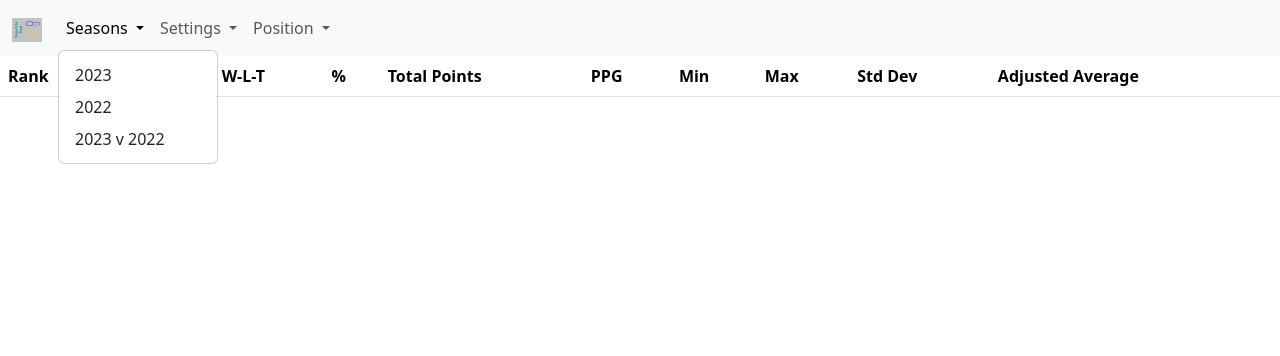
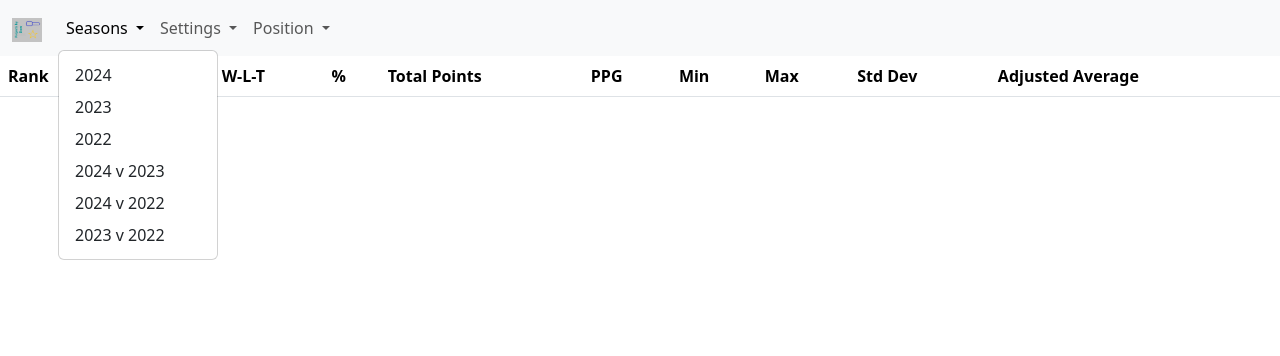
Before and after one commit to DomShawhan/DomWebsite, a Node server app: template views/fantasyfootball/season.ejs in a window 1280 px wide, after a click on "Seasons". Shown: the top 356 px of the page. Run offline with Node 20, Linux system fonts and the light colour scheme; the template is opened without the code that fills it, so the values that code supplies are empty; some libraries are stand-ins or nearby versions.

Commit message:
Added 2024 to fantasy football

```diff
--- a/views/fantasyfootball/header.ejs
+++ b/views/fantasyfootball/header.ejs
@@ -29,8 +29,11 @@
                             Seasons
                         </a>
                         <ul class="dropdown-menu">
+                            <li><a class="dropdown-item" href="/league/season/449.l.252861">2024</a></li>
                             <li><a class="dropdown-item" href="/league/season/423.l.528800">2023</a></li>
                             <li><a class="dropdown-item" href="/league/season/414.l.1334665">2022</a></li>
+                            <li><a class="dropdown-item" href="/league/season/449.l.252861/423.l.528800">2024 v 2023</a></li>
+                            <li><a class="dropdown-item" href="/league/season/449.l.252861/414.l.1334665">2024 v 2022</a></li>
                             <li><a class="dropdown-item" href="/league/season/423.l.528800/414.l.1334665">2023 v 2022</a></li>
                         </ul>
                     </li>
@@ -40,6 +43,7 @@
                             Settings
                         </a>
                         <ul class="dropdown-menu">
+                            <li><a class="dropdown-item" href="/league/settings/449.l.252861">2024</a></li>
                             <li><a class="dropdown-item" href="/league/settings/423.l.528800">2023</a></li>
                             <li><a class="dropdown-item" href="/league/settings/414.l.1334665">2022</a></li>
                         </ul>
@@ -50,8 +54,11 @@
                             Position
                         </a>
                         <ul class="dropdown-menu">
+                            <li><a class="dropdown-item" href="/league/positions/449.l.252861">2024</a></li>
                             <li><a class="dropdown-item" href="/league/positions/423.l.528800">2023</a></li>
                             <li><a class="dropdown-item" href="/league/positions/414.l.1334665">2022</a></li>
+                            <li><a class="dropdown-item" href="/league/positions/449.l.252861/423.l.528800">2024 v 2023</a></li>
+                            <li><a class="dropdown-item" href="/league/positions/449.l.252861/414.l.1334665">2024 v 2022</a></li>
                             <li><a class="dropdown-item" href="/league/positions/423.l.528800/414.l.1334665">2023 v 2022</a></li>
                         </ul>
                     </li>
```
